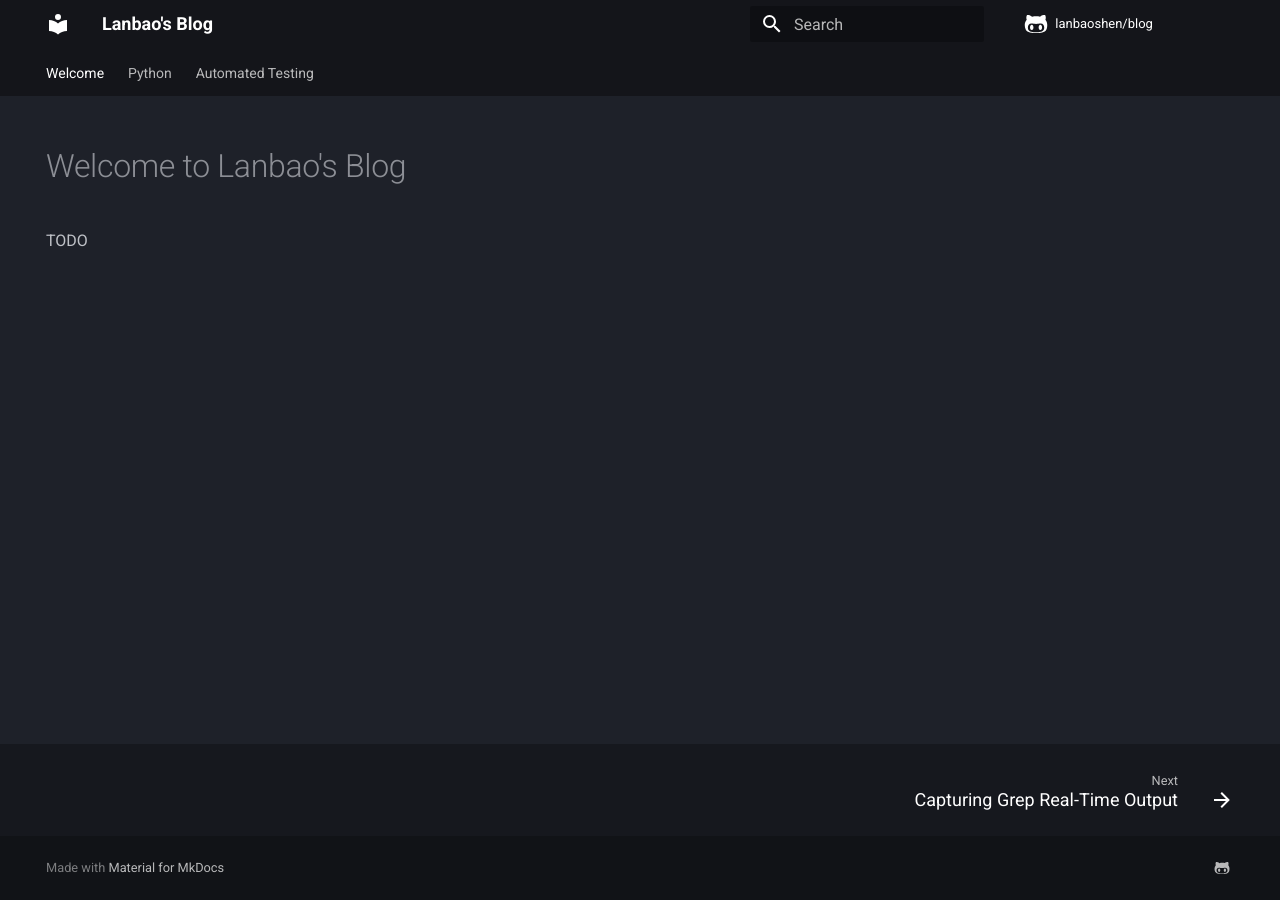
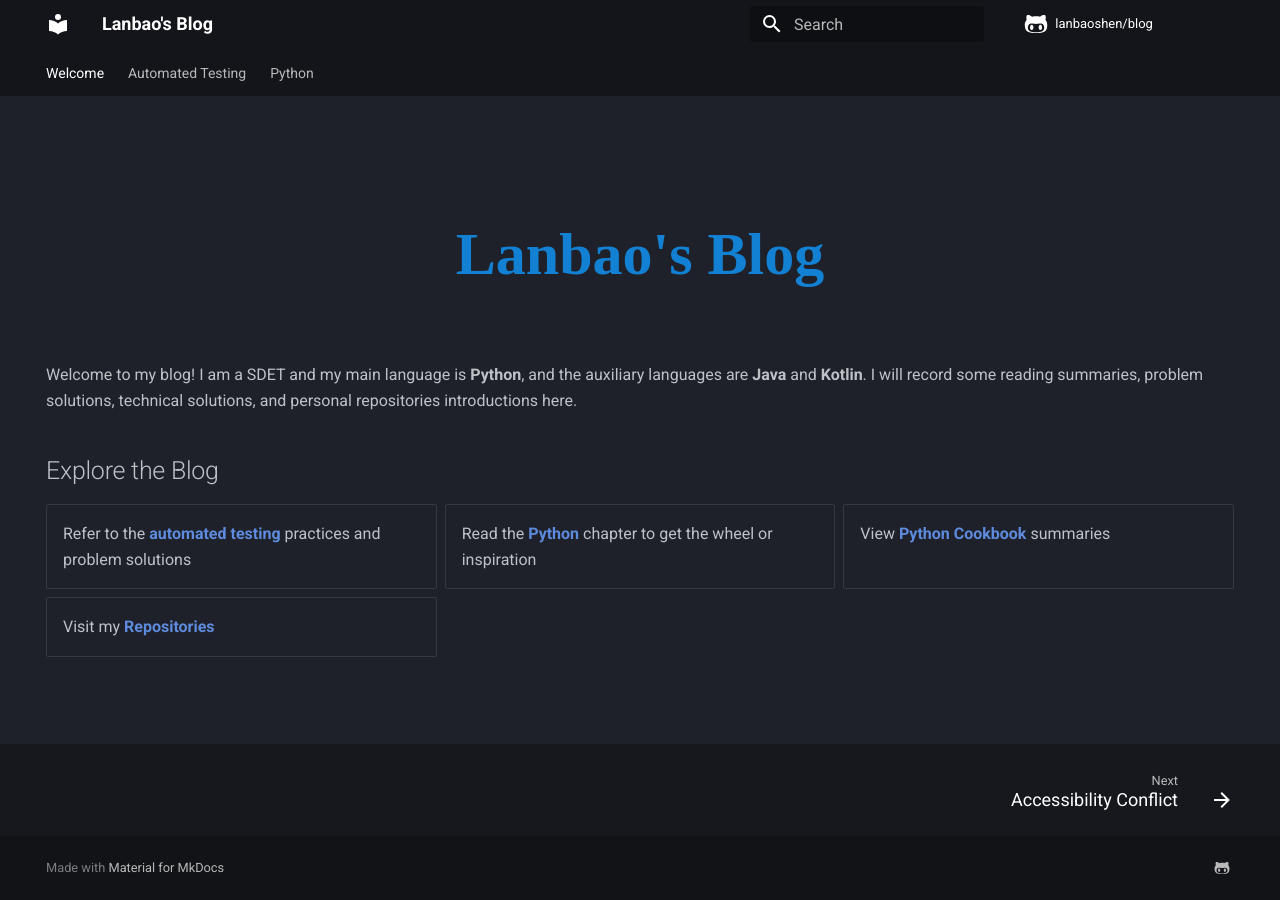
Before and after one commit to lanbaoshen/blog, an MkDocs documentation site: the page built from docs/index.md, in a window 1280 px wide. Built offline with MkDocs 1.6.1 and Material for MkDocs 9.7.7, drawn with Linux system fonts in a browser that asks for light colours; comment, search, counter and statistics services are not loaded.

Commit message:
Add welcome page and update depend

```diff
--- a/docs/index.md
+++ b/docs/index.md
@@ -4,6 +4,24 @@ hide:
   - toc
 ---
 
-# Welcome to Lanbao's Blog
+<style>
+    .md-content .md-typeset h1 { display: none; }
+</style>
 
-TODO
+<p style="text-align: center; color: #1381d3; font-size: 60px; font-weight: bold; font-family: 'Source Code Pro',serif">
+    Lanbao's Blog
+</p>
+
+Welcome to my blog! I am a SDET and my main language is **Python**, and the auxiliary languages are **Java** and **Kotlin**.
+I will record some reading summaries, problem solutions, technical solutions, and personal repositories introductions here.
+
+## Explore the Blog
+
+<div class="grid cards" markdown>
+
+- Refer to the [**automated testing**](automated/accessibility-conflict.md) practices and problem solutions
+- Read the [**Python**](python/capturing-grep-real-time-output.md) chapter to get the wheel or inspiration
+- View [**Python Cookbook**](python_cookbook) summaries
+- Visit my [**Repositories**](repo)
+
+</div>
--- a/mkdocs.yml
+++ b/mkdocs.yml
@@ -21,6 +21,7 @@ theme:
     - search.suggest
     - search.highlight
     - content.code.copy
+    - content.tabs.link
   icon:
     repo: fontawesome/brands/github-alt
 
@@ -38,7 +39,9 @@ extra:
 
 markdown_extensions:
   - admonition
+  - attr_list
   - def_list
+  - md_in_html
   - pymdownx.details
   - pymdownx.highlight:
       anchor_linenums: true
@@ -55,9 +58,11 @@ markdown_extensions:
 
 nav:
   - Welcome: index.md
+  - Automated Testing:
+      - Accessibility Conflict: automated/accessibility-conflict.md
   - Python:
       - Capturing Grep Real-Time Output: python/capturing-grep-real-time-output.md
       - BFS and DFS in Dict Traversal: python/bfs-and-dfs-in-dict-traversal.md
       - Source Code Batch Changes: python/source-code-batch-changes.md
-  - Automated Testing:
-      - Accessibility Conflict: automated/accessibility-conflict.md
+#  - Python Cookbook:
+#  - Repositories:
```
